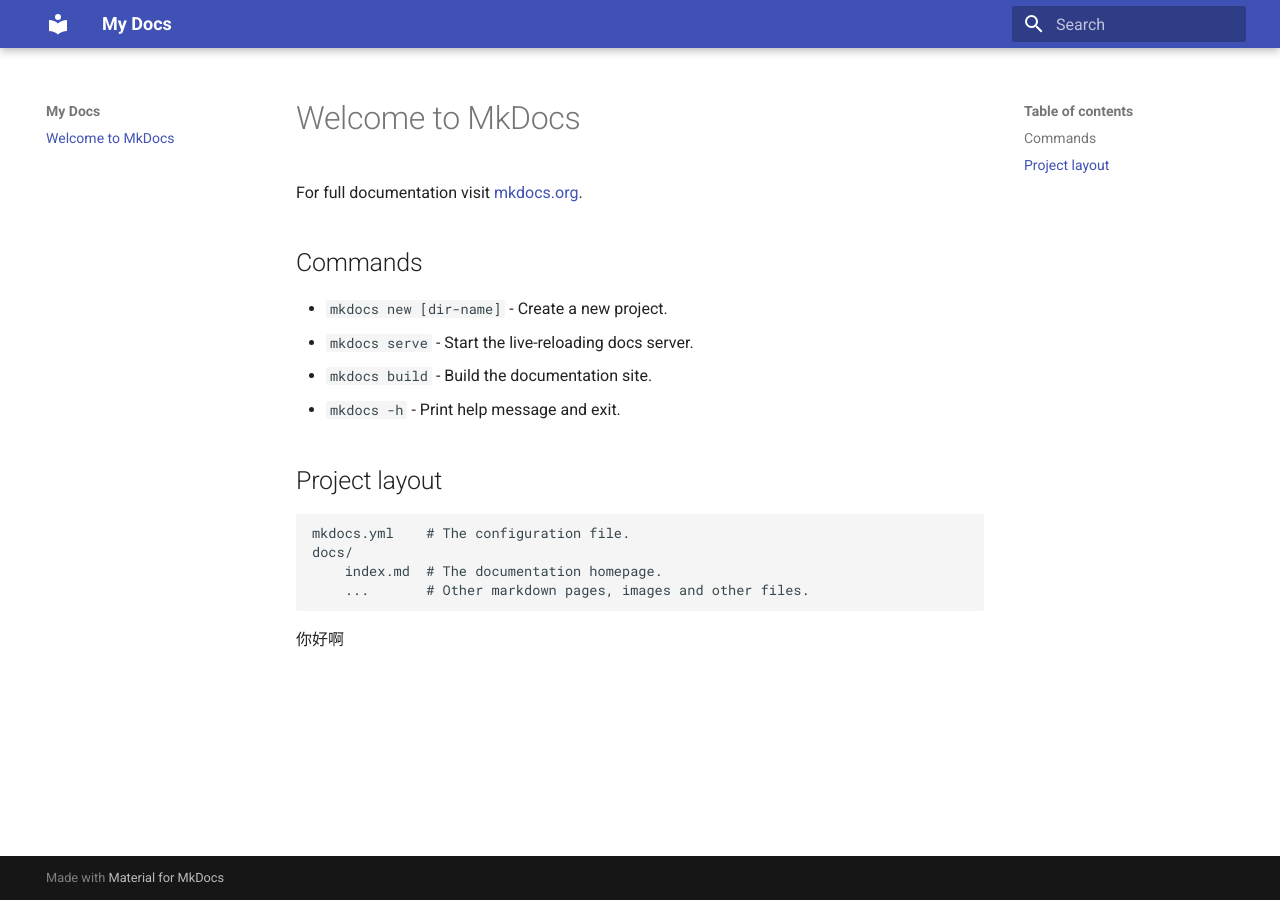
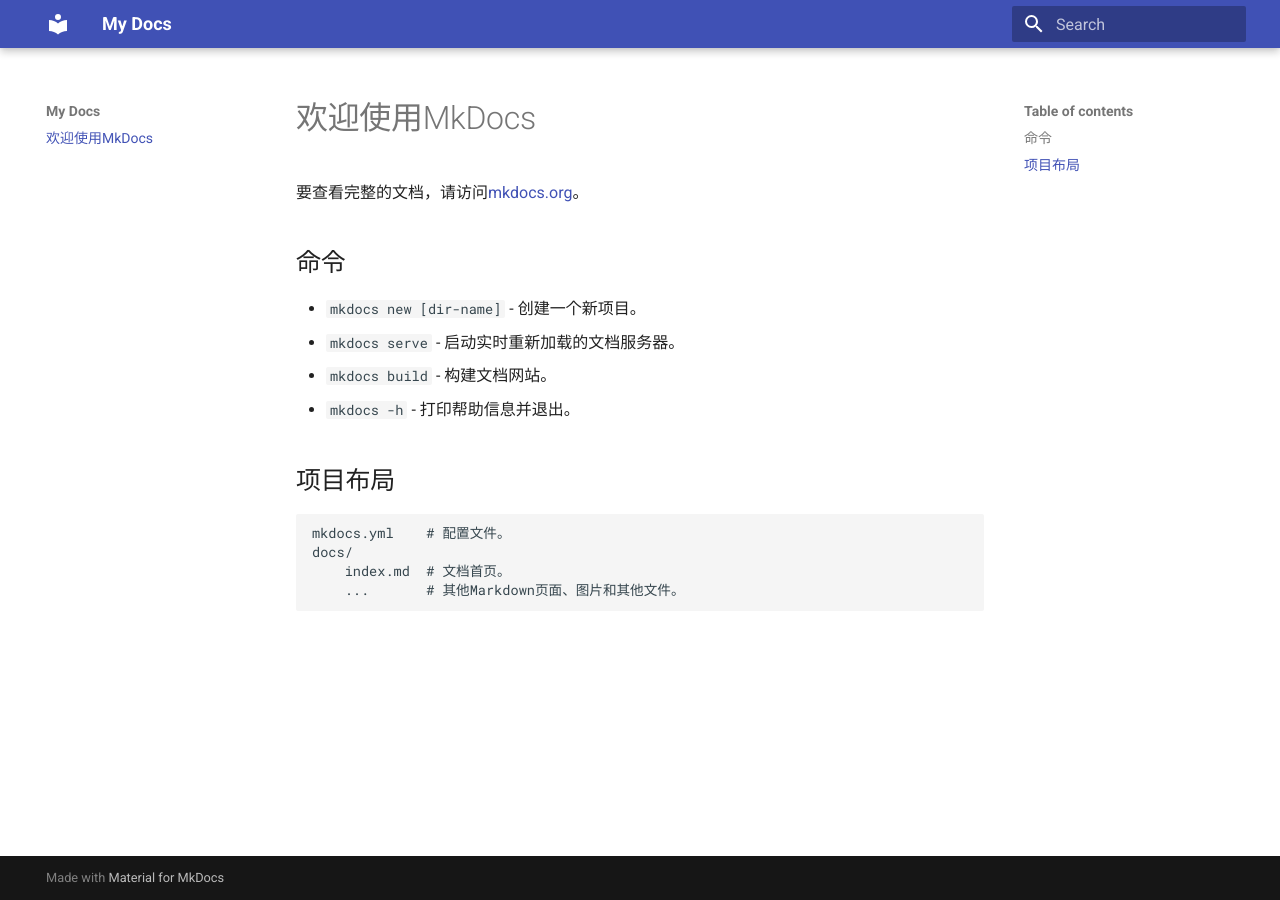
Before and after one commit to mengyang-GitHub/mengyang.github.io, an MkDocs documentation site: the page built from docs/index.md, in a window 1280 px wide. Built offline with MkDocs 1.6.1 and Material for MkDocs 9.7.7, drawn with Linux system fonts in a browser that asks for light colours.

Commit message:
修改成中文

```diff
--- a/docs/index.md
+++ b/docs/index.md
@@ -1,19 +1,17 @@
-# Welcome to MkDocs
+# 欢迎使用MkDocs
 
-For full documentation visit [mkdocs.org](https://www.mkdocs.org).
+要查看完整的文档，请访问[mkdocs.org](https://www.mkdocs.org)。
 
-## Commands
+## 命令
 
-* `mkdocs new [dir-name]` - Create a new project.
-* `mkdocs serve` - Start the live-reloading docs server.
-* `mkdocs build` - Build the documentation site.
-* `mkdocs -h` - Print help message and exit.
+* `mkdocs new [dir-name]` - 创建一个新项目。
+* `mkdocs serve` - 启动实时重新加载的文档服务器。
+* `mkdocs build` - 构建文档网站。
+* `mkdocs -h` - 打印帮助信息并退出。
 
-## Project layout
+## 项目布局
 
-    mkdocs.yml    # The configuration file.
+    mkdocs.yml    # 配置文件。
     docs/
-        index.md  # The documentation homepage.
-        ...       # Other markdown pages, images and other files.
-
-你好啊
+        index.md  # 文档首页。
+        ...       # 其他Markdown页面、图片和其他文件。
```
